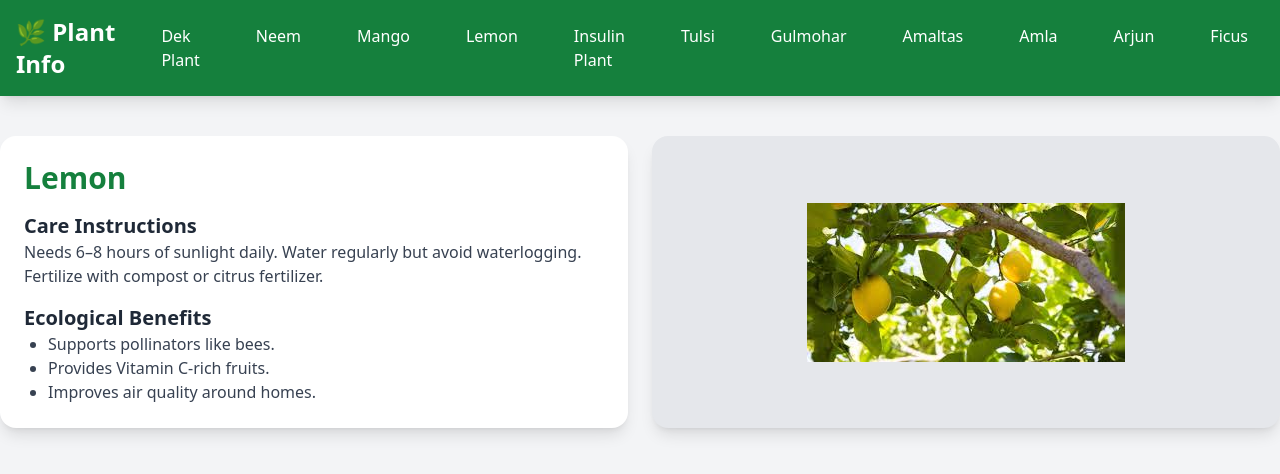
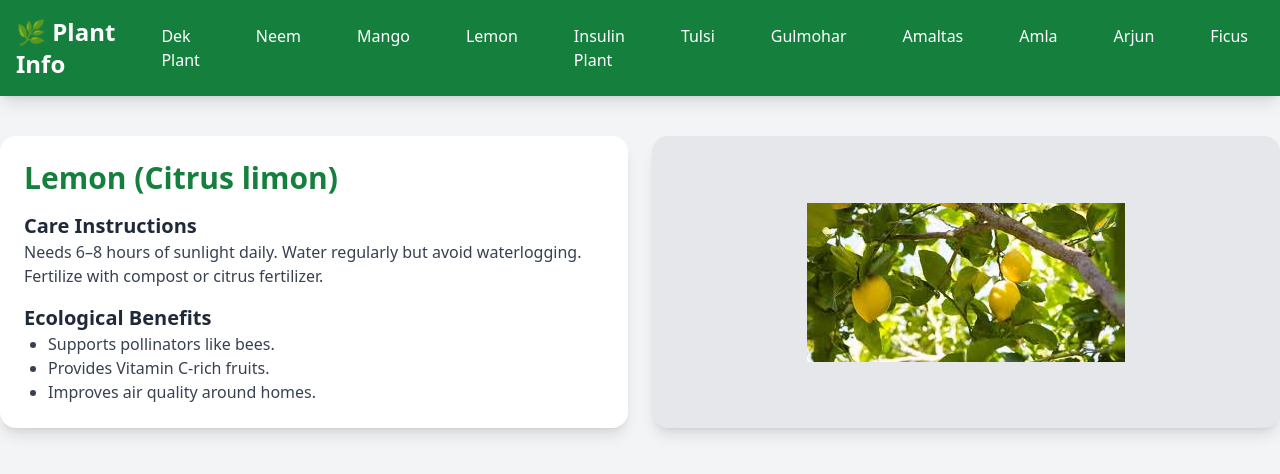
Before and after one commit to acenaman/plants, a plain HTML site: page lemon.html in a window 1280 px wide. Drawn offline with nearby package versions, Linux system fonts and the light colour scheme.

Commit message:
Update lemon.html

```diff
--- a/lemon.html
+++ b/lemon.html
@@ -51,7 +51,7 @@
   <div class="container mx-auto mt-10 grid grid-cols-1 md:grid-cols-2 gap-6">
     <!-- Left Info -->
     <div class="bg-white p-6 rounded-2xl shadow-lg">
-      <h2 class="text-3xl font-bold text-green-700 mb-4">Lemon</h2>
+      <h2 class="text-3xl font-bold text-green-700 mb-4">Lemon (Citrus limon)</h2>
       <h3 class="text-xl font-semibold text-gray-800">Care Instructions</h3>
       <p class="mb-4 text-gray-700">Needs 6–8 hours of sunlight daily. Water regularly but avoid waterlogging. Fertilize with compost or citrus fertilizer.</p>
       <h3 class="text-xl font-semibold text-gray-800">Ecological Benefits</h3>
```
